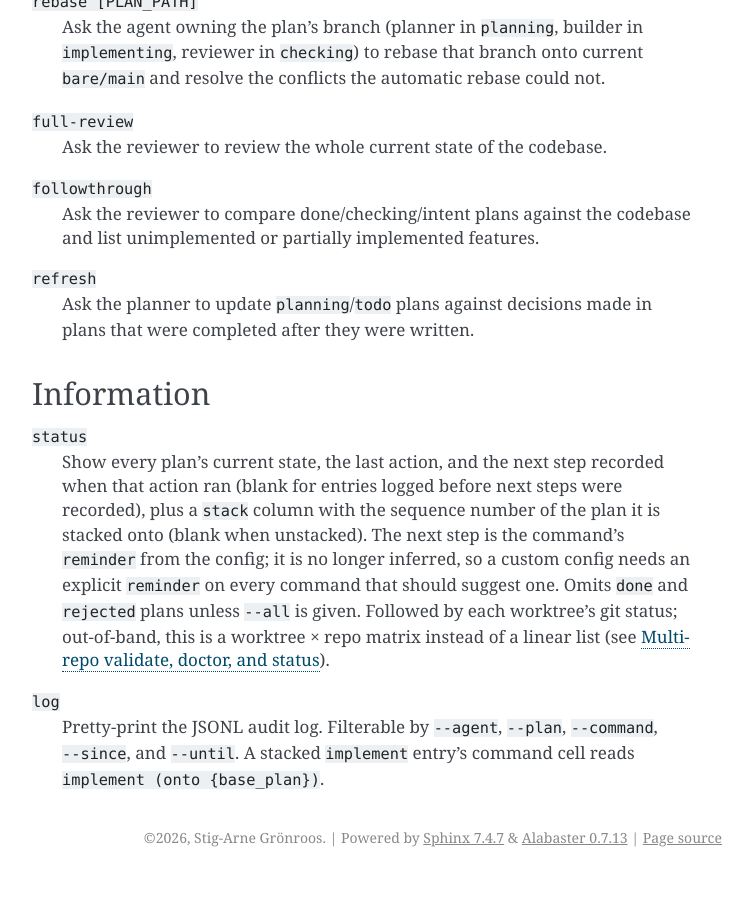
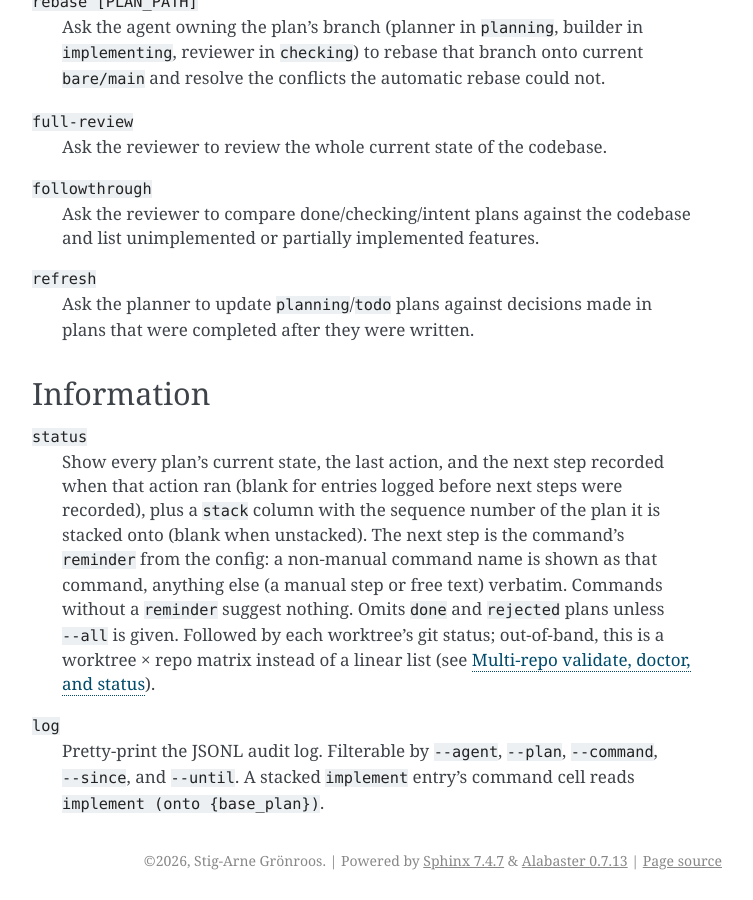
Before and after one commit to Waino/workflow, a Sphinx documentation site: the page built from docs/source/cli.rst, in a window 1280 px wide and 900 px high, scrolled down 6070 px. Shown: the whole window, without its empty margins (388-1141 px from the left). Built offline with Sphinx 7.4.7, drawn with Linux system fonts in a browser that asks for light colours; before the commit the page ends 6947 px from its top, so only the background shows below that.

Commit message:
docs(config): document reminder semantics
The reminder now alone decides the next step shown and recorded, so its rendering rule belongs next to the field and in the user docs.

```diff
--- a/docs/source/cli.rst
+++ b/docs/source/cli.rst
@@ -280,9 +280,9 @@ Information
     Show every plan's current state, the last action, and the next step recorded when
     that action ran (blank for entries logged before next steps were recorded), plus a
     ``stack`` column with the sequence number of the plan it is stacked onto (blank
-    when unstacked). The next step is the command's ``reminder`` from the config; it
-    is no longer inferred, so a custom config needs an explicit ``reminder`` on every
-    command that should suggest one. Omits ``done``
+    when unstacked). The next step is the command's ``reminder`` from the config: a
+    non-manual command name is shown as that command, anything else (a manual step or
+    free text) verbatim. Commands without a ``reminder`` suggest nothing. Omits ``done``
     and ``rejected`` plans unless ``--all`` is given. Followed by each worktree's git
     status; out-of-band, this is a worktree × repo matrix instead of a linear list
     (see :ref:`Multi-repo validate, doctor, and status`).
```
Also changed, not shown: 1 other file.
